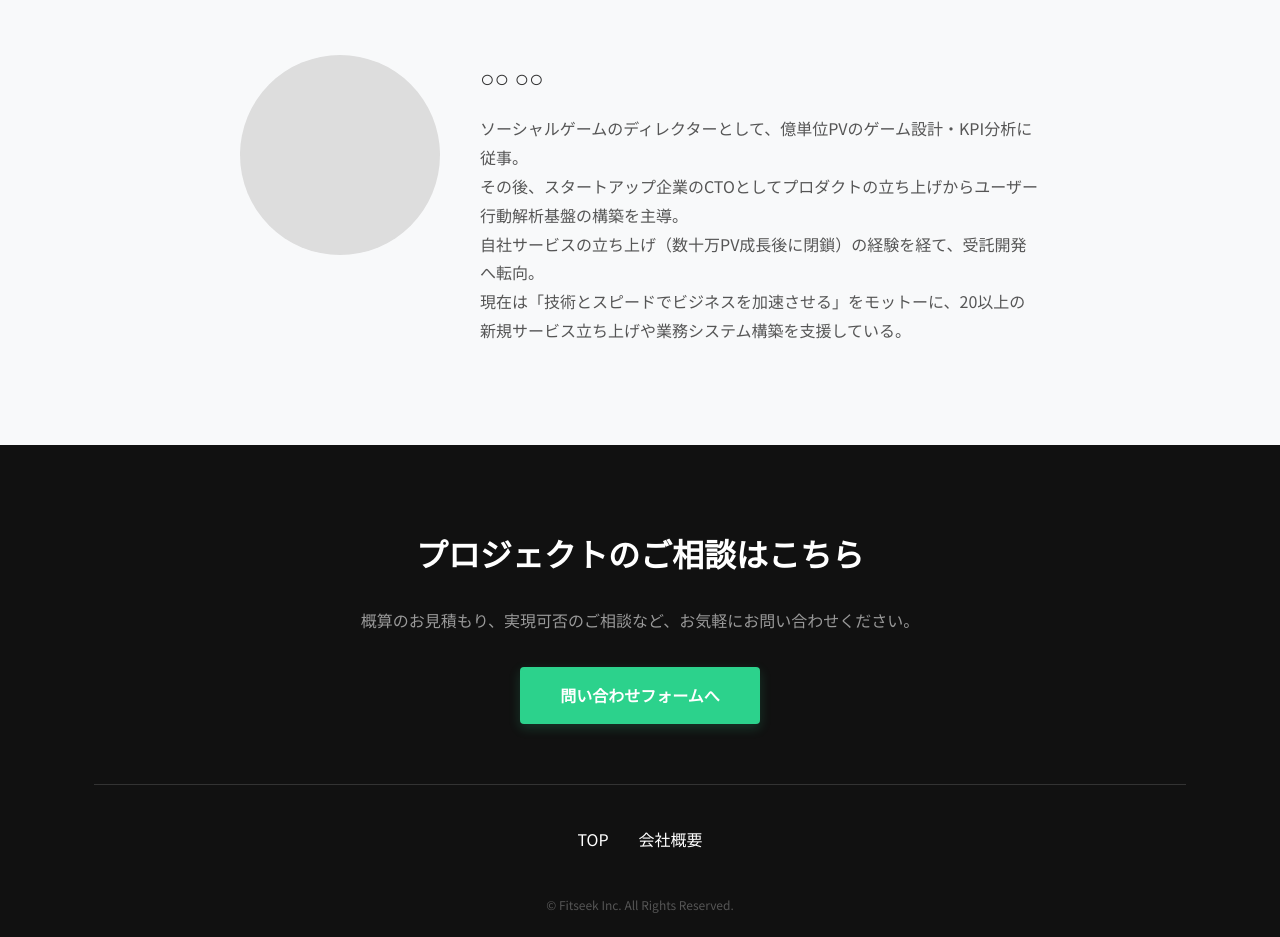
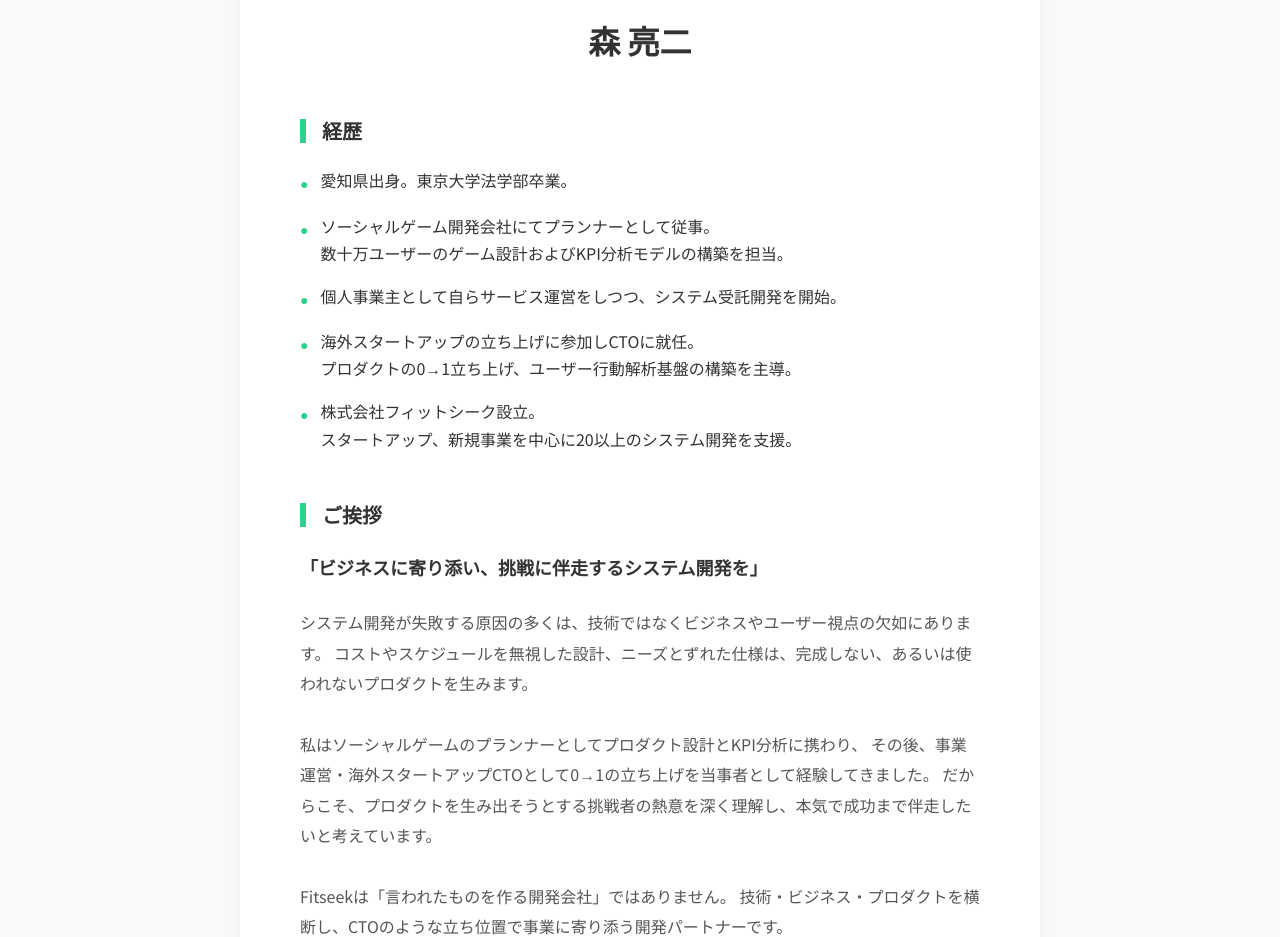
Before and after one commit to fitseek-inc/fitseek-corporate, a Next.js app: page /about in a window 1280 px wide. Shown: the part 1120-2057 px from the top of the page. Built offline with nearby package versions, Linux system fonts and the light colour scheme.

Commit message:
feat: Aboutページの実装と調整

```diff
--- a/app/about/page.tsx
+++ b/app/about/page.tsx
@@ -17,88 +17,226 @@ export default function AboutPage() {
             </div>
             <div className="info-row">
               <dt>住所</dt>
-              <dd>
-                〒111-0032 東京都台東区浅草5-42-10 高林ビル3F
-                <br />
-                {/* Google Maps Embed Placeholder */}
-                <div
-                  style={{
-                    width: "100%",
-                    height: "200px",
-                    background: "#eee",
-                    marginTop: "10px",
-                    display: "flex",
-                    alignItems: "center",
-                    justifyContent: "center",
-                    color: "#888",
-                  }}
-                >
-                  Google Maps Area
-                </div>
-              </dd>
+              <dd>〒111-0032 東京都台東区浅草5-42-10 高林ビル3F</dd>
             </div>
             <div className="info-row">
               <dt>資本金</dt>
-              <dd>700万円</dd>
+              <dd>7,000,000円</dd>
+            </div>
+            <div className="info-row">
+              <dt>設立</dt>
+              <dd>2015年2月</dd>
             </div>
             <div className="info-row">
               <dt>代表者</dt>
-              <dd>森 亮二</dd>
+              <dd>代表取締役 森 亮二</dd>
             </div>
             <div className="info-row">
               <dt>事業内容</dt>
-              <dd>
-                Webサービス・業務システムの企画、設計、開発、運用
-              </dd>
+              <dd>Webサービス・業務システムの企画、設計、開発、運用</dd>
             </div>
           </div>
         </div>
       </section>
 
+      {/* 代表プロフィールセクション */}
       <section className="section bg-gray">
         <div className="container">
           <div className="section-header">
             <h2 className="section-title">代表プロフィール</h2>
           </div>
+
           <div
             style={{
               maxWidth: "800px",
               margin: "0 auto",
-              display: "flex",
-              gap: "40px",
-              alignItems: "flex-start",
-              flexWrap: "wrap",
+              background: "#fff", // 背景を白にしてカード風にし、メリハリをつける
+              padding: "60px",
+              borderRadius: "8px",
+              boxShadow: "0 4px 20px rgba(0,0,0,0.05)", // 薄い影で浮き立たせる
             }}
           >
-            {/* プロフィール画像プレースホルダー */}
-            <div
-              style={{
-                width: "200px",
-                height: "200px",
-                background: "#ddd",
-                borderRadius: "50%",
-                flexShrink: 0,
-              }}
-            ></div>
-
-            <div style={{ flex: 1 }}>
-              <h3
+            {/* 1. 名前・役職エリア */}
+            <div style={{ textAlign: "center", marginBottom: "50px" }}>
+              <p
                 style={{
-                  fontSize: "24px",
+                  fontSize: "16px",
+                  color: "#666",
+                  marginBottom: "8px",
                   fontWeight: "bold",
-                  marginBottom: "16px",
                 }}
               >
-                ○○ ○○
-              </h3>
-              <p style={{ lineHeight: "1.8", color: "#555" }}>
-                ソーシャルゲームのディレクターとして、億単位PVのゲーム設計・KPI分析に従事。
-                <br />
-                その後、スタートアップ企業のCTOとしてプロダクトの立ち上げからユーザー行動解析基盤の構築を主導。
-                <br />
-                自社サービスの立ち上げ（数十万PV成長後に閉鎖）の経験を経て、受託開発へ転向。
-                <br />
-                現在は「技術とスピードでビジネスを加速させる」をモットーに、20以上の新規サービス立ち上げや業務システム構築を支援している。
+                代表取締役
+              </p>
+              <h3 style={{ fontSize: "32px", fontWeight: "bold" }}>森 亮二</h3>
+            </div>
+
+            {/* 2. テキストエリア（経歴リスト） */}
+            <div style={{ marginBottom: "50px" }}>
+              {/* 経歴リスト */}
+              <div style={{ marginBottom: "40px" }}>
+                <h4
+                  style={{
+                    fontSize: "20px",
+                    fontWeight: "bold",
+                    marginBottom: "24px",
+                    borderLeft: "6px solid #2cd28c", // 左側にアクセントライン
+                    paddingLeft: "16px",
+                    lineHeight: "1.2",
+                  }}
+                >
+                  経歴
+                </h4>
+                <ul style={{ listStyle: "none", padding: 0 }}>
+                  <li
+                    style={{
+                      marginBottom: "16px",
+                      display: "flex",
+                      alignItems: "flex-start",
+                    }}
+                  >
+                    <span
+                      style={{
+                        color: "#2cd28c",
+                        marginRight: "12px",
+                        marginTop: "4px",
+                        fontSize: "14px",
+                      }}
+                    >
+                      ●
+                    </span>
+                    <span style={{ lineHeight: "1.7", fontSize: "16px" }}>
+                      愛知県出身。東京大学法学部卒業。
+                    </span>
+                  </li>
+                  <li
+                    style={{
+                      marginBottom: "16px",
+                      display: "flex",
+                      alignItems: "flex-start",
+                    }}
+                  >
+                    <span
+                      style={{
+                        color: "#2cd28c",
+                        marginRight: "12px",
+                        marginTop: "4px",
+                        fontSize: "14px",
+                      }}
+                    >
+                      ●
+                    </span>
+                    <span style={{ lineHeight: "1.7", fontSize: "16px" }}>
+                      ソーシャルゲーム開発会社にてプランナーとして従事。
+                      <br />
+                      数十万ユーザーのゲーム設計およびKPI分析モデルの構築を担当。
+                    </span>
+                  </li>
+                  <li
+                    style={{
+                      marginBottom: "16px",
+                      display: "flex",
+                      alignItems: "flex-start",
+                    }}
+                  >
+                    <span
+                      style={{
+                        color: "#2cd28c",
+                        marginRight: "12px",
+                        marginTop: "4px",
+                        fontSize: "14px",
+                      }}
+                    >
+                      ●
+                    </span>
+                    <span style={{ lineHeight: "1.7", fontSize: "16px" }}>
+                      個人事業主として自らサービス運営をしつつ、システム受託開発を開始。
+                    </span>
+                  </li>
+                  <li
+                    style={{
+                      marginBottom: "16px",
+                      display: "flex",
+                      alignItems: "flex-start",
+                    }}
+                  >
+                    <span
+                      style={{
+                        color: "#2cd28c",
+                        marginRight: "12px",
+                        marginTop: "4px",
+                        fontSize: "14px",
+                      }}
+                    >
+                      ●
+                    </span>
+                    <span style={{ lineHeight: "1.7", fontSize: "16px" }}>
+                      海外スタートアップの立ち上げに参加しCTOに就任。
+                      <br />
+                      プロダクトの0→1立ち上げ、ユーザー行動解析基盤の構築を主導。
+                    </span>
+                  </li>
+                  <li
+                    style={{
+                      marginBottom: "16px",
+                      display: "flex",
+                      alignItems: "flex-start",
+                    }}
+                  >
+                    <span
+                      style={{
+                        color: "#2cd28c",
+                        marginRight: "12px",
+                        marginTop: "4px",
+                        fontSize: "14px",
+                      }}
+                    >
+                      ●
+                    </span>
+                    <span style={{ lineHeight: "1.7", fontSize: "16px" }}>
+                      株式会社フィットシーク設立。
+                      <br />
+                      スタートアップ、新規事業を中心に20以上のシステム開発を支援。
+                    </span>
+                  </li>
+                </ul>
+              </div>
+            </div>
+            {/* 3. ご挨拶 */}
+            <div>
+              <h4
+                style={{
+                  fontSize: "20px",
+                  fontWeight: "bold",
+                  marginBottom: "24px",
+                  borderLeft: "6px solid #2cd28c",
+                  paddingLeft: "16px",
+                  lineHeight: "1.2",
+                }}
+              >
+                ご挨拶
+              </h4>
+              <p
+                style={{
+                  lineHeight: "1.8",
+                  color: "#333",
+                  fontSize: "18px",
+                  fontWeight: "bold",
+                  marginBottom: "24px",
+                }}
+              >
+                「ビジネスに寄り添い、挑戦に伴走するシステム開発を」
+              </p>
+              <p style={{ lineHeight: "1.9", color: "#555", fontSize: "16px" }}>
+                システム開発が失敗する原因の多くは、技術ではなくビジネスやユーザー視点の欠如にあります。
+                コストやスケジュールを無視した設計、ニーズとずれた仕様は、完成しない、あるいは使われないプロダクトを生みます。
+                <br /> <br />
+                私はソーシャルゲームのプランナーとしてプロダクト設計とKPI分析に携わり、
+                その後、事業運営・海外スタートアップCTOとして0→1の立ち上げを当事者として経験してきました。
+                だからこそ、プロダクトを生み出そうとする挑戦者の熱意を深く理解し、本気で成功まで伴走したいと考えています。
+                <br /> <br />
+                Fitseekは「言われたものを作る開発会社」ではありません。
+                技術・ビジネス・プロダクトを横断し、CTOのような立ち位置で事業に寄り添う開発パートナーです。
               </p>
             </div>
           </div>
--- a/app/layout.tsx
+++ b/app/layout.tsx
@@ -12,7 +12,7 @@ const notoSansJP = Noto_Sans_JP({
 
 export const metadata = {
   title: "株式会社フィットシーク | Fitseek Inc.",
-  description: "新規サービス開発と社内業務システム構築に強みを持つ開発会社。",
+  description: "新規サービス開発と社内業務システム構築に強みを持つシステム受託開発会社。",
 };
 
 export default function RootLayout({
--- a/app/page.tsx
+++ b/app/page.tsx
@@ -163,7 +163,7 @@ export default function Home() {
             </div>
           </div>
           <div className="notice" style={{ marginTop: "80px" }}>
-            ※単独開発とは要件定義、設計、開発、インフラ構築を全て自社で行ったプロジェクトです（デザインは社外にご協力いただいております）
+            ※単独開発とは要件定義、設計、開発、インフラ構築を全て自社で行ったプロジェクトです（デザインを除く）
           </div>
           <div className="notice">
             ※直近5年間の単独で新規開発した案件の平均値です。また期間、費用は初期Ver納品までの数値でその後の改修や運用保守は含みません
@@ -180,7 +180,7 @@ export default function Home() {
               事例は全て実際に弊社で開発した案件の数字となります
             </p>
             <p className="notice">
-              開示や詳細については個別相談時に守秘義務の範囲内でご説明可能です
+              個別相談時には詳細や実際のサイトを守秘義務の範囲内でご案内可能です
             </p>
           </div>
 
--- a/data/cases.ts
+++ b/data/cases.ts
@@ -58,7 +58,7 @@ export const casesData: CaseItem[] = [
   {
     id: 4,
     title: "廃棄物処理業者検索サイト",
-    techTags: ["Rails", "Sakura Cloud"],
+    techTags: ["Rails", "MySQL", "Sakura Cloud"],
     featureTags: [
       "位置情報検索",
       "ランキングアルゴリズム",
@@ -75,7 +75,7 @@ export const casesData: CaseItem[] = [
     title: "カスタマイズ時計EC",
     techTags: ["Laravel", "MySQL"],
     featureTags: ["Webカスタマイズ", "ECカート", "注文管理", "決済"],
-    price: "120万円",
+    price: "160万円",
     period: "2ヶ月",
     mainIcons: ["Laravel"],
   },
```
